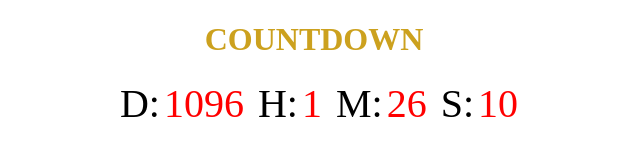
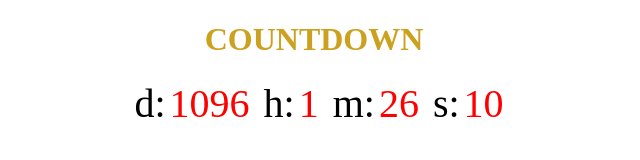
Before and after one commit to xanderdh/countdown, a plain HTML site: page index.html in a window 1280 px wide. Shown: the whole page, without its empty margins (326-966 px from the left). Drawn offline with nearby package versions, Linux system fonts and the light colour scheme.

Commit message:
just a commit

```diff
--- a/index.html
+++ b/index.html
@@ -15,9 +15,8 @@
         }
 
         .countdown {
-            margin-top: 10px;
+            margin-top: 20px;
             text-align: center;
-            text-transform: uppercase;
         }
 
         .countdown--item, .countdown span {
```
